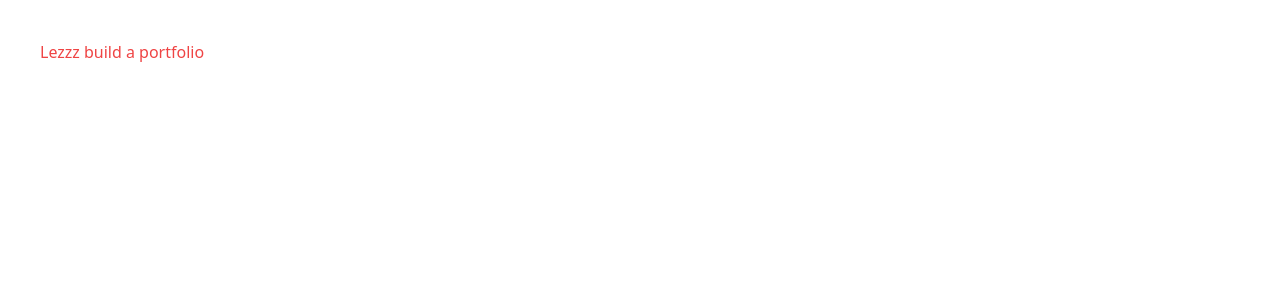
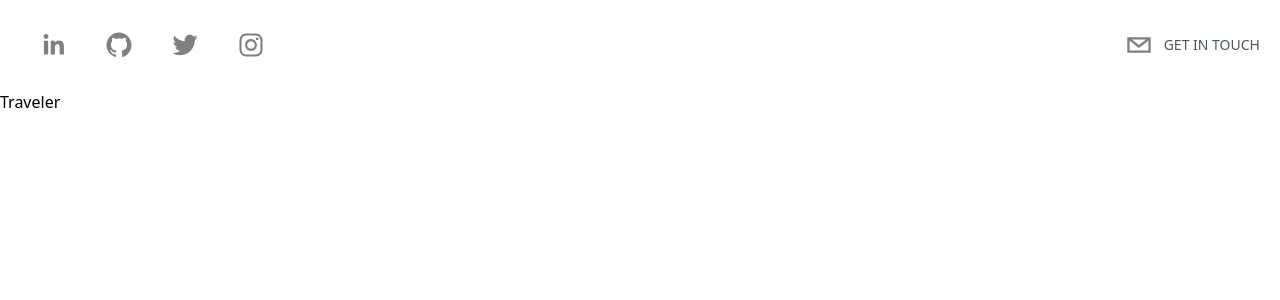
Before and after one commit to AshwinBalakrishna-official/ashwinsportfolio, a Next.js app: page / in a window 1280 px wide. Shown: the top 300 px of the page. Built offline with nearby package versions, Linux system fonts and the light colour scheme.

Commit message:
completed header

```diff
--- /dev/null
+++ b/components/Header.tsx
@@ -0,0 +1,85 @@
+import React from 'react';
+import { SocialIcon } from 'react-social-icons';
+import {motion} from 'framer-motion';
+
+type Props = {}
+
+const Header = (props: Props) => {
+  return (
+    <header className='sticky top-0 p-5 flex items-start justify-between max-w-7xl mx-auto z-20 xl:items-center'>
+
+        {/* Social Icons */}
+        <motion.div
+
+        // Slide in from left
+        initial={{
+          x:-500,
+          opacity : 0,
+          scale : 0.5
+        }}
+
+
+        animate={{
+          x : 0,
+          opacity :1,
+          scale : 1,
+
+        }}
+
+        transition ={{
+          duration :1.5
+        }}
+
+
+        className='flex flex-row items-center '
+
+        >
+            {/* Social Icon Urls */}
+            <span className='px-2 m-0'><SocialIcon  url="https://www.linkedin.com/in/ashwin-balakrishna/" fgColor='gray' bgColor='transparent' /></span>
+            <span className='px-2 m-0'><SocialIcon  url="https://github.com/AshwinBalakrishna-official" fgColor='gray' bgColor='transparent'/></span>
+            <span className='px-2 m-0'><SocialIcon  url="https://twitter.com/ashwinbkrish" fgColor='gray' bgColor='transparent'/> </span>
+            <span className='px-2 m-0'><SocialIcon  url="https://www.instagram.com/crypto_._ash/" fgColor='gray' bgColor='transparent'/> </span>
+
+
+        </motion.div>
+
+
+
+        {/* Email to get in touch */}
+        <motion.div
+
+        // Slide in from right
+          initial={{
+            x :500,
+            opacity : 0.5,
+            scale : 0.1
+          }}
+
+           animate={{
+            x:0,
+            opacity:1,
+            scale :1
+
+           }}
+
+           transition={{
+            duration :1
+           }}
+
+
+          //  Open the mail Id to send
+          onClick={()=>{window.location.href=`mailto:ashwinbkrish@gmail.com`}}
+
+          className='flex flex-row cursor-pointer items-center'
+
+
+          >
+
+            <SocialIcon className='cursor-pointer' fgColor='gray' bgColor='transparent' network='email' />
+            <p className='uppercase hidden md:inline-flex text-sm text-gray-600'>Get in touch</p>
+        </motion.div>
+    </header>
+  )
+}
+
+export default Header
--- /dev/null
+++ b/components/Hero.tsx
@@ -0,0 +1,24 @@
+import React from 'react';
+import {Cursor, useTypewriter} from 'react-simple-typewriter';
+
+type Props = {}
+
+const Hero = (props: Props) => {
+
+    const [text, count] = useTypewriter({
+        words : ["Developer","Creator","Traveler"],
+        loop :true,
+        delaySpeed : 2500
+      })
+  return (
+    <>
+
+        <h1 className="">{text}<Cursor cursorColor='red' /></h1>
+
+
+
+    </>
+  )
+}
+
+export default Hero
--- a/package.json
+++ b/package.json
@@ -9,9 +9,12 @@
     "lint": "next lint"
   },
   "dependencies": {
+    "framer-motion": "^7.6.4",
     "next": "13.0.0",
     "react": "18.2.0",
-    "react-dom": "18.2.0"
+    "react-dom": "18.2.0",
+    "react-simple-typewriter": "^4.0.5",
+    "react-social-icons": "^5.15.0"
   },
   "devDependencies": {
     "@types/node": "18.11.8",
--- a/pages/index.tsx
+++ b/pages/index.tsx
@@ -1,5 +1,7 @@
 import Head from 'next/head'
 import Image from 'next/image'
+import Header from '../components/Header'
+import Hero from '../components/Hero'
 
 
 export default function Home() {
@@ -10,15 +12,14 @@ export default function Home() {
 
       </Head>
 
-      <h1 className='p-10 text-red-500'>Lezzz build a portfolio</h1>
-
-
       {/* Header */}
-
+        <Header />
 
 
       {/* HERO */}
-
+        <section id="hero">
+            <Hero />
+        </section>
 
       {/* About */}
 
```
Also changed, not shown: 1 other file (tests, documents, lock files or other folders).
